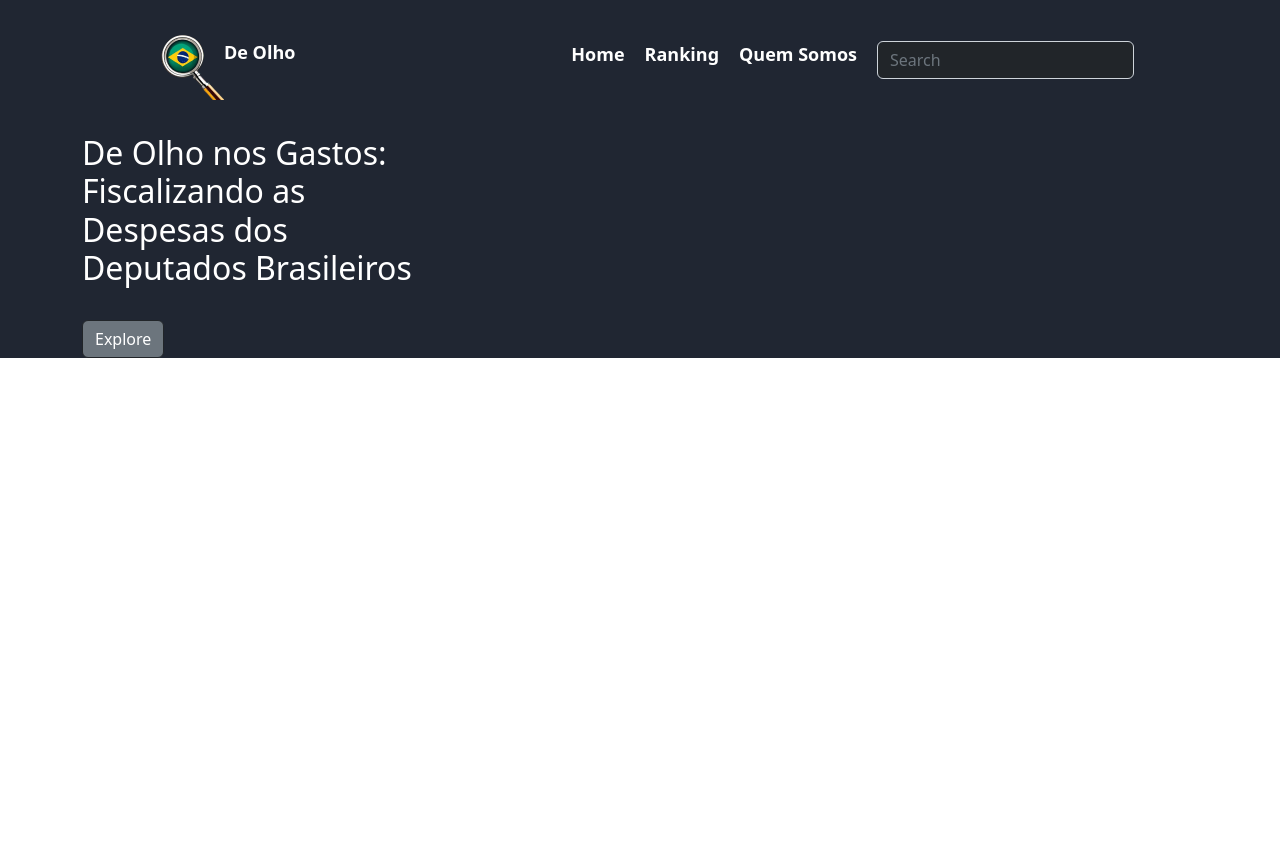
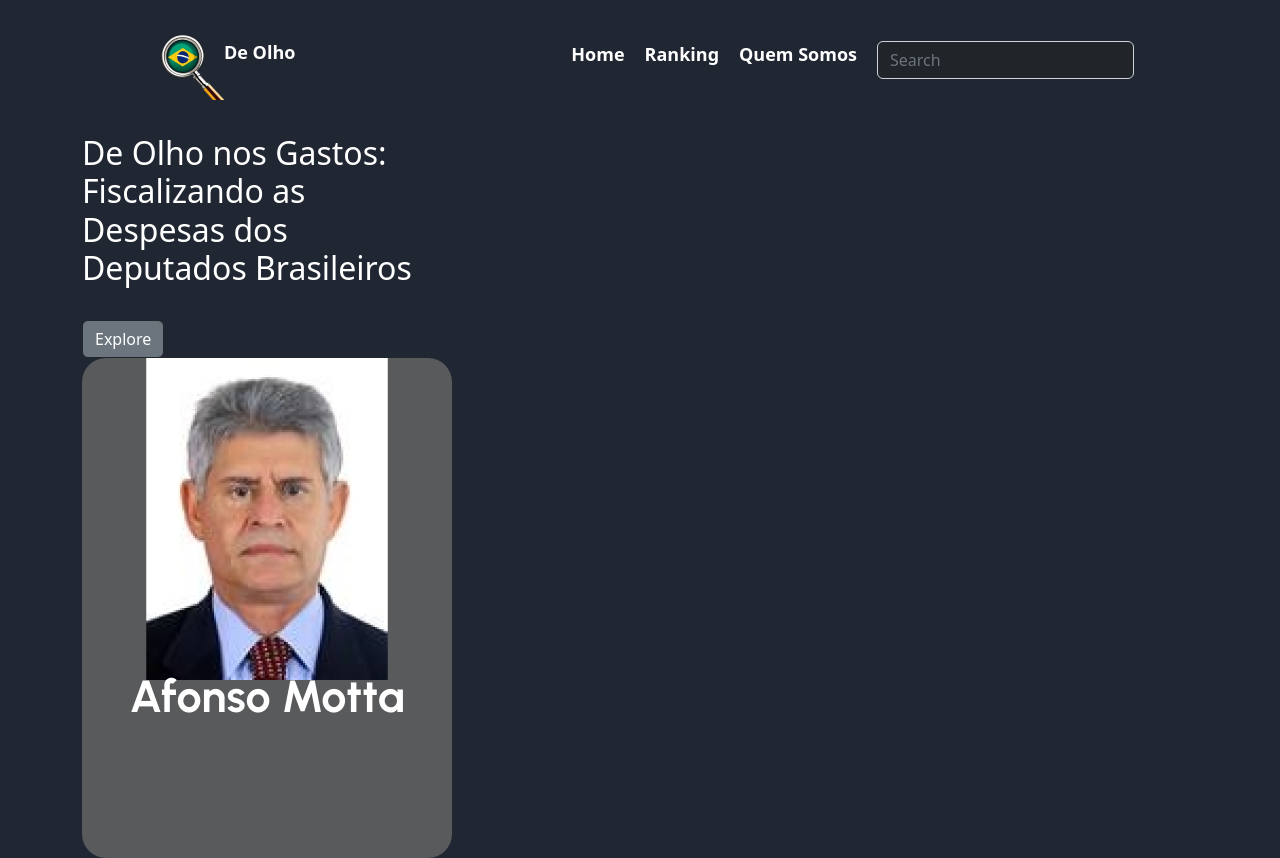
Before and after one commit to Mandygando/de_olho, a Next.js app: page / in a window 1280 px wide. Before the commit the page ends 800 px from the top, so only its background shows below. Built offline with nearby package versions, Linux system fonts and the light colour scheme.

Commit message:
Inicio construção Card

```diff
--- /dev/null
+++ b/components/Card/Card.module.css
@@ -0,0 +1,21 @@
+.card {
+    width: 370px;
+    height: 500px;
+    background: rgba(103, 103, 103, 0.8);
+    border-radius: 24px;
+    display: flex;
+    flex-direction: column;
+    align-items: center;
+}
+
+.titulo {
+    font-family: 'Urbanist';
+    font-style: normal;
+    font-weight: 700;
+    font-size: 45px;
+    line-height: 32px;
+}
+
+.imagemDeputado {
+    border-radius: 24px;
+}
--- /dev/null
+++ b/components/Card/index.js
@@ -0,0 +1,23 @@
+import Image from 'next/image'
+import React from 'react'
+import deputado from './deputado.png'
+import styles from './Card.module.css'
+
+const Card = () => {
+  return (
+    <div className={styles.card}>
+        <div>
+        <Image
+            src={deputado}
+            className={styles.imagemDeputado}
+            />
+        </div>
+        <div>
+            <h3 className={styles.titulo}>Afonso Motta</h3>
+        </div>
+
+    </div>
+  )
+}
+
+export default Card
--- a/pages/index.js
+++ b/pages/index.js
@@ -1,11 +1,18 @@
-import Menu from '@/components/Menu/Index'
 import Pagina from '@/components/Pagina'
-import React, { Component } from 'react'
-import { Button, Col, Container, Row } from 'react-bootstrap'
+import React from 'react'
+import { Button, Col, Row } from 'react-bootstrap'
 import 'bootstrap/dist/css/bootstrap.min.css';
+import Card from '@/components/Card';
+import Head from 'next/head';
 
 const index = () => {
   return (
+    <>
+    <Head>
+    <link rel="preconnect" href="https://fonts.googleapis.com" />
+    <link rel="preconnect" href="https://fonts.gstatic.com" crossOrigin="true" />
+    <link href="https://fonts.googleapis.com/css2?family=Urbanist:ital,wght@0,300;0,400;0,500;0,600;0,700;1,300;1,400;1,500;1,600;1,700&display=swap" rel="stylesheet" />
+    </Head>
     <Pagina>
       <br/>
       <Row>
@@ -17,7 +24,12 @@ const index = () => {
       <br></br>
       <Button className='bg-secondary text-white
       ' variant='outline-dark'>Explore</Button>
+
+      <section>
+            <Card />
+      </section>
     </Pagina>
+    </>
   )
 }
 
```
Also changed, not shown: components/Card/deputado.png (added).
